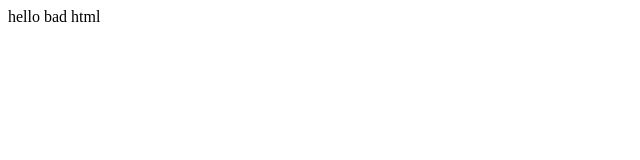
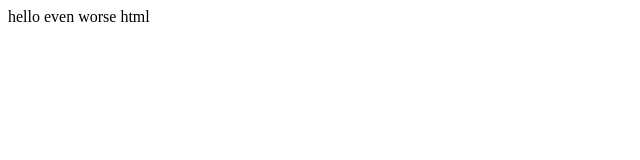
Before and after one commit to KevinRattan/demogit, a website: page index.html in a window 1280 px wide. Shown: the full height of the page, 0-640 px from the left. Drawn offline with Linux system fonts and the light colour scheme.

Commit message:
nonsense

```diff
--- a/index.html
+++ b/index.html
@@ -1,5 +1,5 @@
 <html>
     <body>
-        hello bad html
+        hello even worse html
     </body>
 </html>
```
